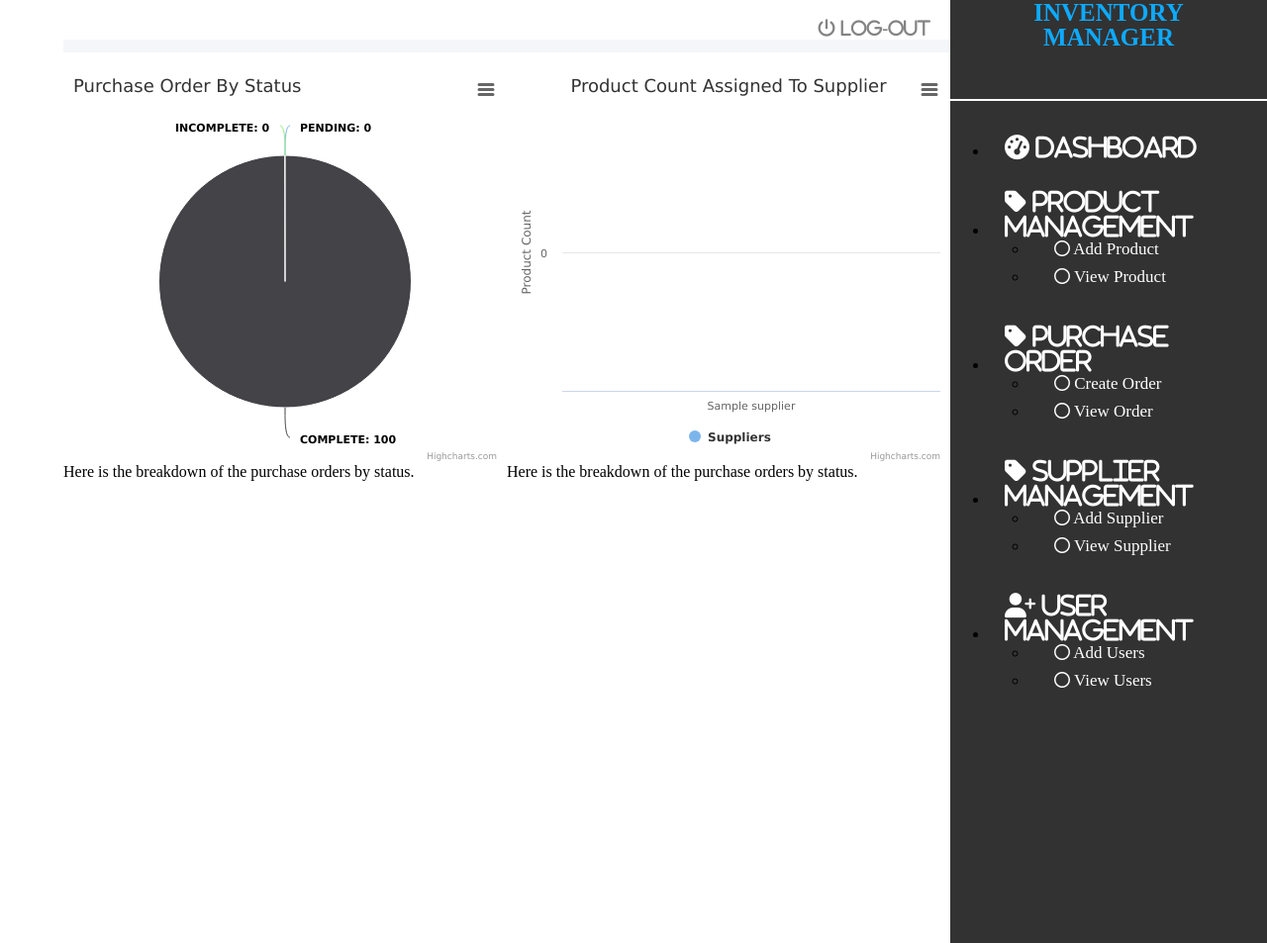
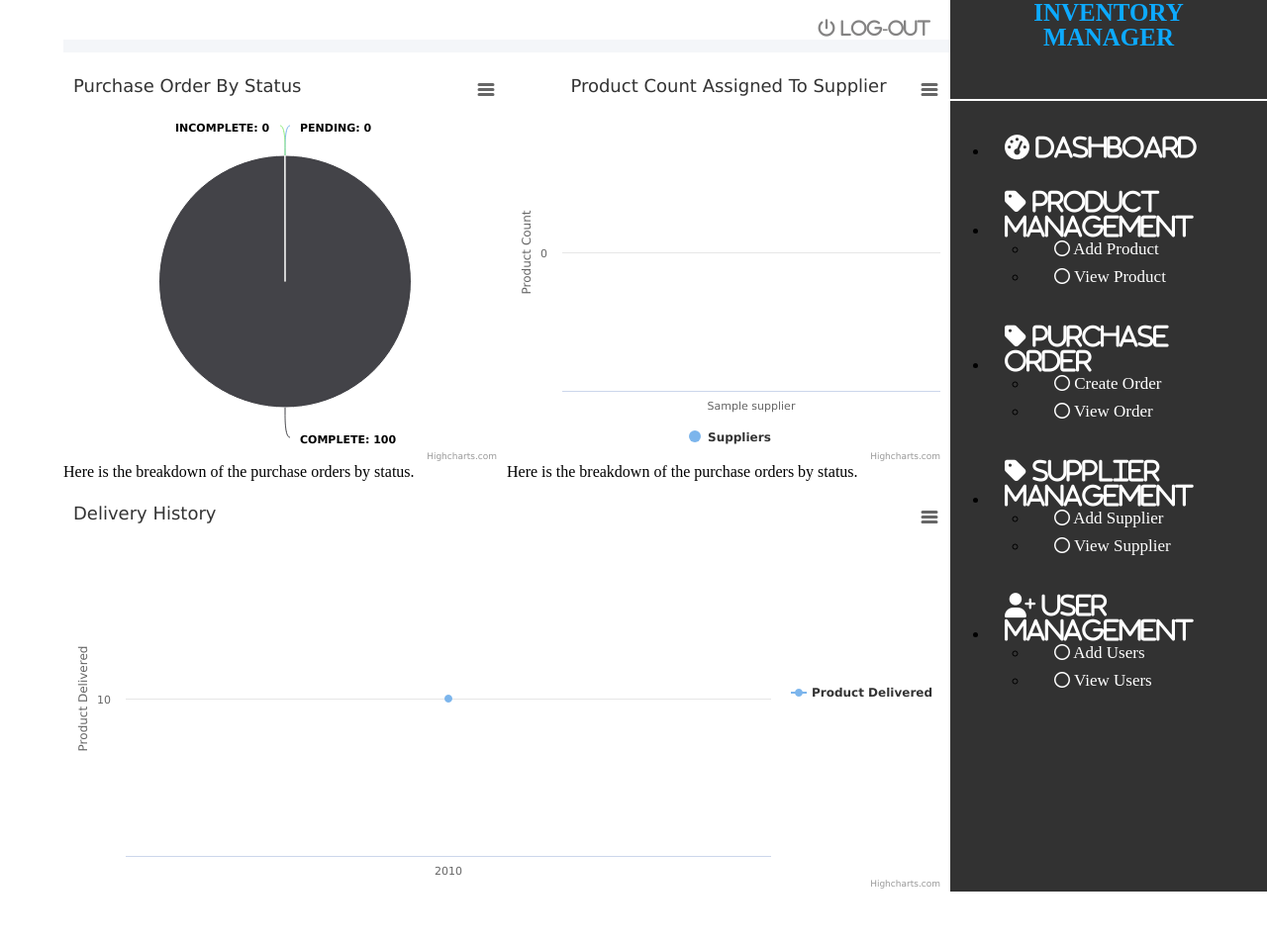
Before and after one commit to adityadave29/im, a PHP site: page /dashboard.php in a window 1280 px wide. Shown: the whole page at 99% size. After the commit the page ends 901 px from the top, so only its background shows below. Run offline with PHP 8.4, Linux system fonts and the light colour scheme; the visitor is signed in with stand-in values (Sample User, id 1); tables that the repository leaves empty or names only in its code hold one stand-in row (values such as "Sample post"); some libraries are stand-ins or nearby versions.

Commit message:
18-4-12-23

```diff
--- a/css/dashboard.css
+++ b/css/dashboard.css
@@ -170,7 +170,7 @@
 
 div.dashboard_content_main {
   background: #fff;
-  min-height: 900px;
+  /* min-height: 900px; */
   height: 80%;
   margin-top: 13px;
 }
--- a/dashboard.php
+++ b/dashboard.php
@@ -6,6 +6,7 @@
 
     include('database/po_status_pie_graph.php');
     include('database/supplier_product_bar_graph.php');
+    include('database/delivey_history.php');
     // var_dump($results);
     // die;
 
@@ -48,6 +49,8 @@
                             </p>
                         </figure>
                     </div>
+                </div>
+                <div id="deliveryHistory">
 
                 </div>
             </div>
@@ -147,6 +150,69 @@
             data: barGraphData
         }]
         });
+
+    var lineCategories = <?= json_encode($line_categories) ?>;
+    var lineData = <?= json_encode($line_data) ?>;
+
+    Highcharts.chart('deliveryHistory', {
+
+        chart:{
+            type:'spline'
+        },
+
+        title: {
+        text: 'Delivery History',
+        align: 'left'
+        },
+
+
+        yAxis: {
+        title: {
+            text: 'Product Delivered'
+        }
+        },
+
+        xAxis: {
+            categories: lineCategories
+        },
+
+        legend: {
+        layout: 'vertical',
+        align: 'right',
+        verticalAlign: 'middle'
+        },
+
+        plotOptions: {
+        series: {
+            label: {
+            connectorAllowed: false
+            },
+            pointStart: 2010
+        }
+        },
+
+        series: [{
+        name: 'Product Delivered',
+        data: lineData
+        }],
+
+        responsive: {
+        rules: [{
+            condition: {
+            maxWidth: 500
+            },
+            chartOptions: {
+            legend: {
+                layout: 'horizontal',
+                align: 'center',
+                verticalAlign: 'bottom'
+            }
+            }
+        }]
+        }
+
+        });
+
 </script>
 </body>
 
--- /dev/null
+++ b/database/delivey_history.php
@@ -0,0 +1,18 @@
+<?php
+include('connection.php');
+
+
+$stmt = $conn->prepare("SELECT qty_received,date_received FROM order_product_history ORDER BY date_received ASC");
+$stmt->execute();
+$rows = $stmt->fetchAll();
+
+$line_data = [];
+
+foreach ($rows as $row){
+    $key = date('Y-m-d', strtotime($row['date_received']));
+    $line_data[$key] = isset($line_data[$key]) ? $line_data[$key] + (int) $row['qty_received'] : (int) $row['qty_received'];
+}
+
+$line_categories =array_keys($line_data);
+$line_data = array_values($line_data);
+?>
```
